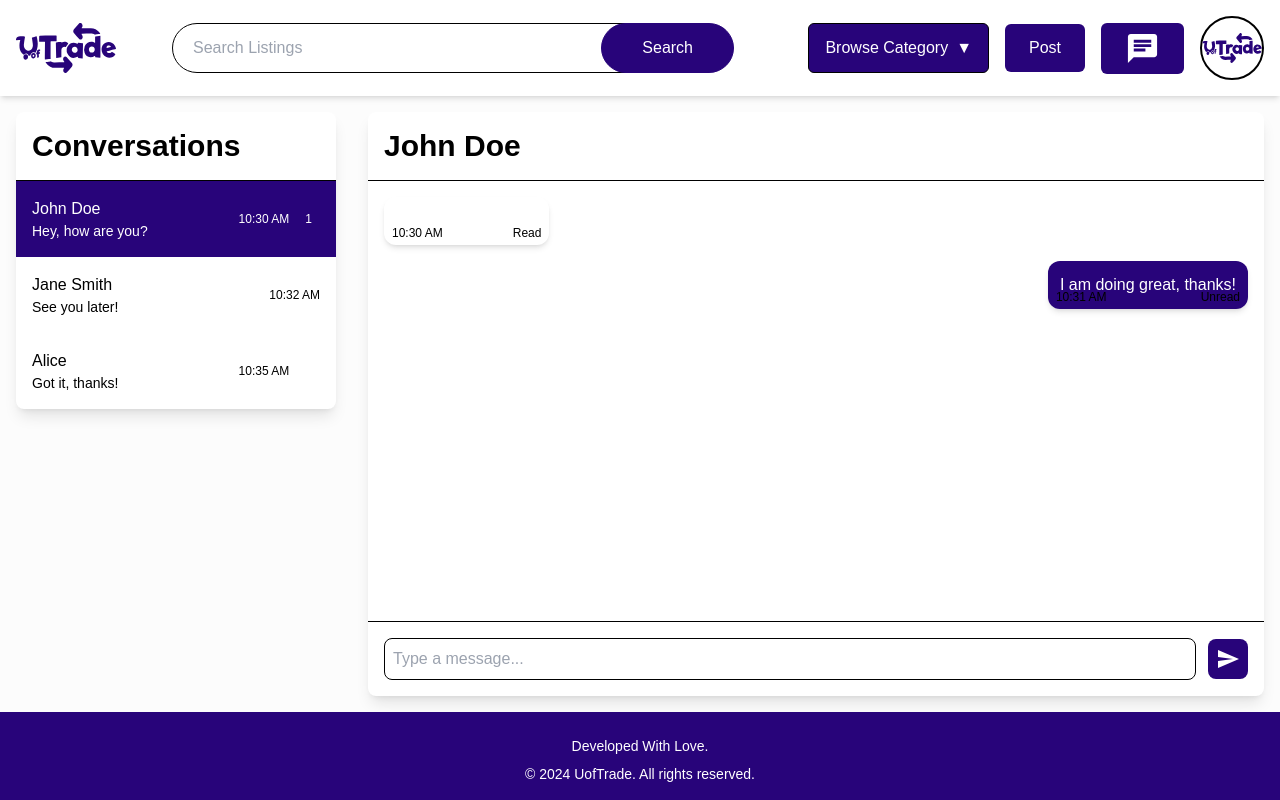
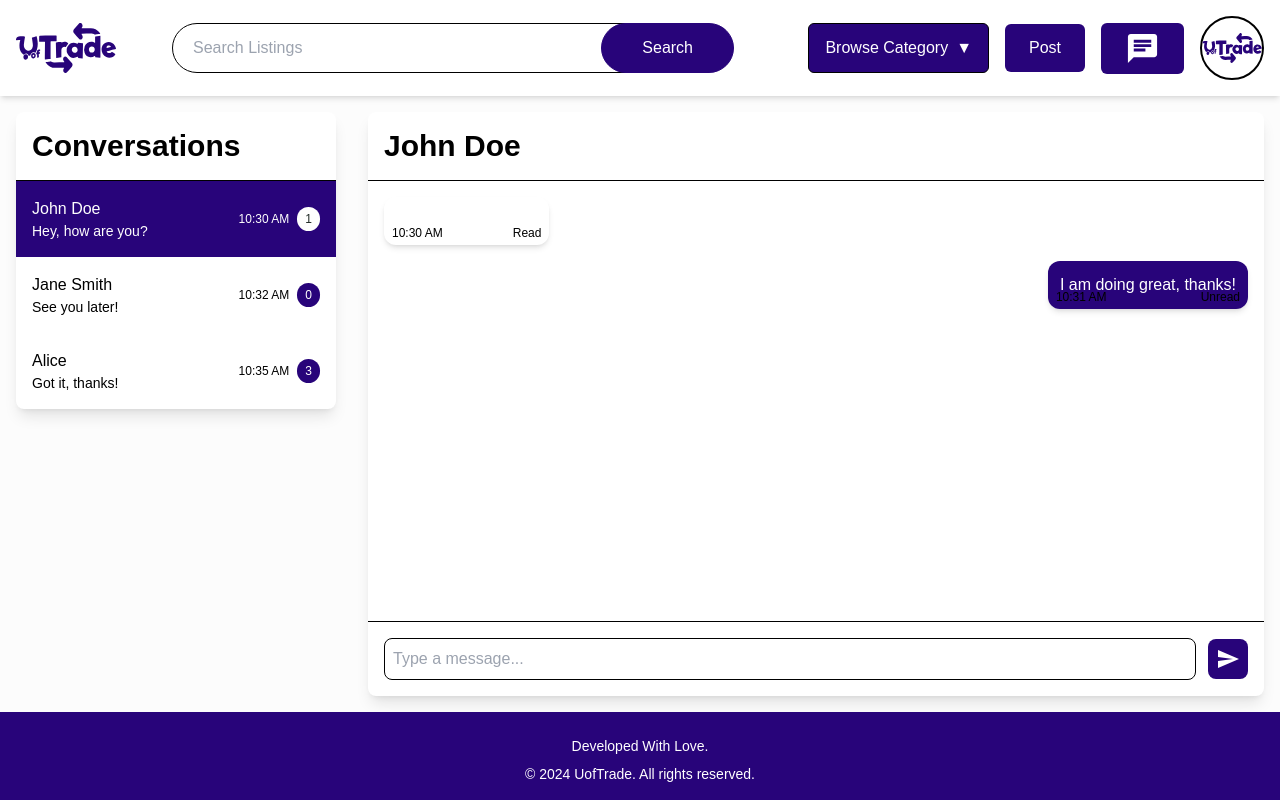
Before and after one commit to UofT-ECE444-Fall2024/project-1-web-application-design-group4-goggle, a Next.js app in the folder frontend/uoftrade/: page /messages in a window 1280 px wide. Built offline with nearby package versions, Linux system fonts and the light colour scheme.

Commit message:
refactor: align messages ui HUB-61

```diff
--- a/frontend/uoftrade/src/components/Messaging/ConversationsList.tsx
+++ b/frontend/uoftrade/src/components/Messaging/ConversationsList.tsx
@@ -26,21 +26,20 @@ const ConversationsList: React.FC<ConversationsListProps> = ({ conversations, ac
           return (
             <div
               key={index}
-              className={`flex items-center p-4 cursor-pointer ${isActive ? 'bg-primary text-white' : 'hover:bg-gray-100'}`}
+              className={`flex items-center p-4 cursor-pointer ${isActive ? 'bg-primary text-white-bg' : 'hover:bg-gray-100'}`}
               onClick={() => onSelectConversation(conversation.userName)}
             >
               <div className="flex-1">
-                <p className={`font-medium ${isActive ? 'text-white' : 'text-gray-800'}`}>{conversation.userName}</p>
-                <p className={`text-sm ${isActive ? 'text-white' : 'text-gray-500'}`}>{conversation.lastMessage}</p>
+                <p className={`font-medium ${isActive ? 'text-white-bg' : 'text-gray-800'}`}>{conversation.userName}</p>
+                <p className={`text-sm ${isActive ? 'text-white-bg' : 'text-gray-500'}`}>{conversation.lastMessage}</p>
               </div>
               <div className="text-xs text-gray-400">
                 <p>{conversation.lastMessageTime}</p>
               </div>
-              {conversation.unreadCount > 0 && (
-                <div className="bg-red-500 text-white rounded-full px-2 py-1 text-xs ml-2">
-                  {conversation.unreadCount}
-                </div>
-              )}
+              <div className={`${(isActive) ? 'bg-white-bg text-heading-1' : 'bg-primary text-white-bg'}  rounded-full px-2 py-1 text-xs ml-2`}>
+                {conversation.unreadCount}
+              </div>
+
             </div>
           );
         })}
```
